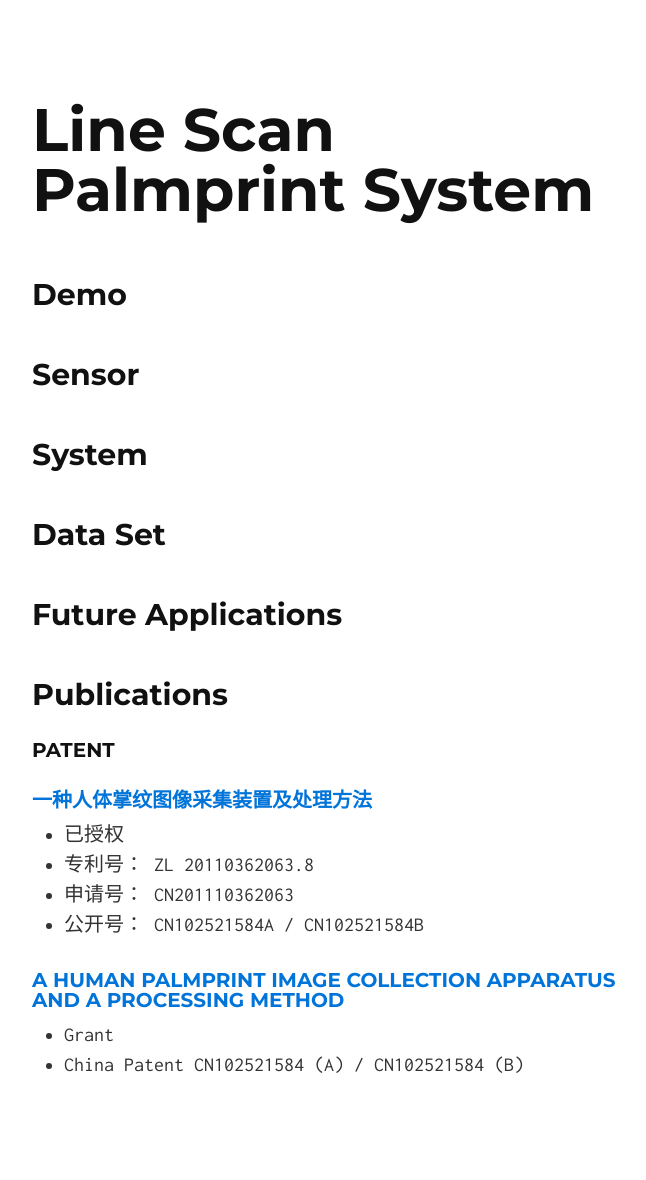
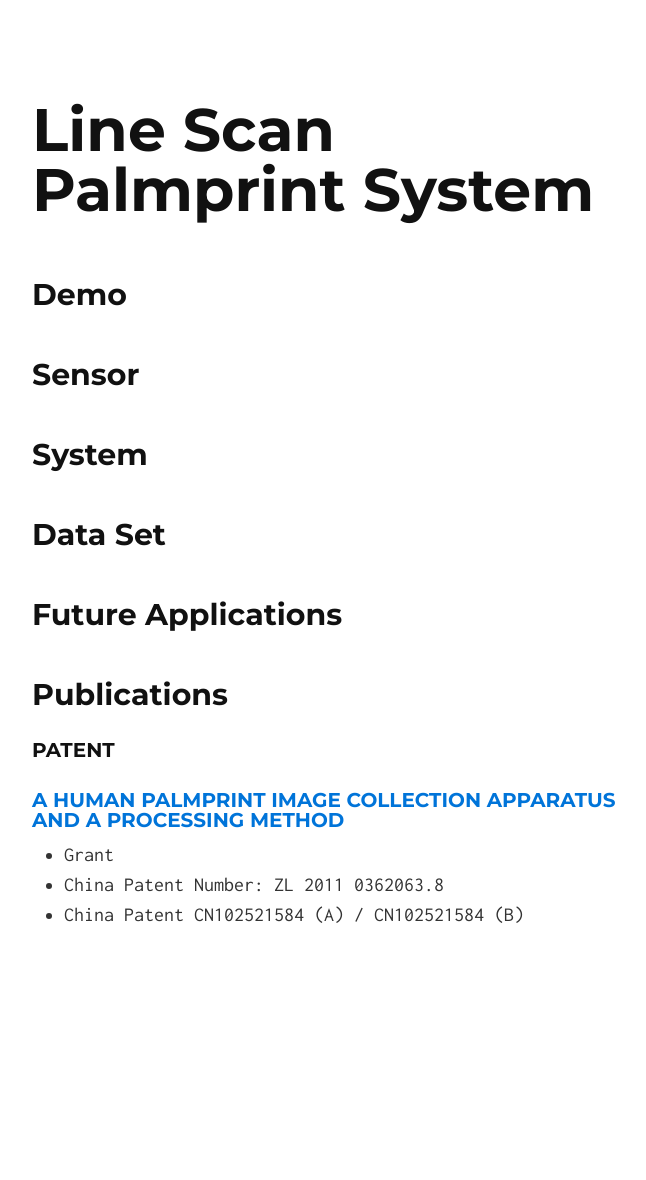
Before and after one commit to quxiaofeng/lps, a Jekyll site: the page built from index.html, in a window 1280 px wide. Shown: the whole page, without its empty margins (306-952 px from the left). Built offline with Jekyll 4.4.1, drawn with Linux system fonts in a browser that asks for light colours; Markdown is read by kramdown in place of the engine named in the settings; after the commit the page ends 1030 px from its top, so only the background shows below that.

Commit message:
Updated the patent info
Signed-off-by: Xiaofeng QU <xiaofeng.qu.hk@ieee.org>

```diff
--- a/_includes/index.md
+++ b/_includes/index.md
@@ -28,14 +28,8 @@ Publications
 
 ### Patent
 
-#### [一种人体掌纹图像采集装置及处理方法](/docs/CN102521584B.pdf)
-
-+ 已授权
-+ 专利号： ZL 20110362063.8
-+ 申请号： CN201110362063
-+ 公开号： CN102521584A / CN102521584B
-
 #### <a href="http://www.google.com/patents/CN102521584B?cl=en" target="_blank">A Human Palmprint Image Collection Apparatus and A Processing Method</a>
 
 + Grant
++ China Patent Number: ZL 2011 0362063.8
 + China Patent CN102521584 (A) / CN102521584 (B)
```
Also changed, not shown: _includes/cn.md (line endings or trailing spaces).
